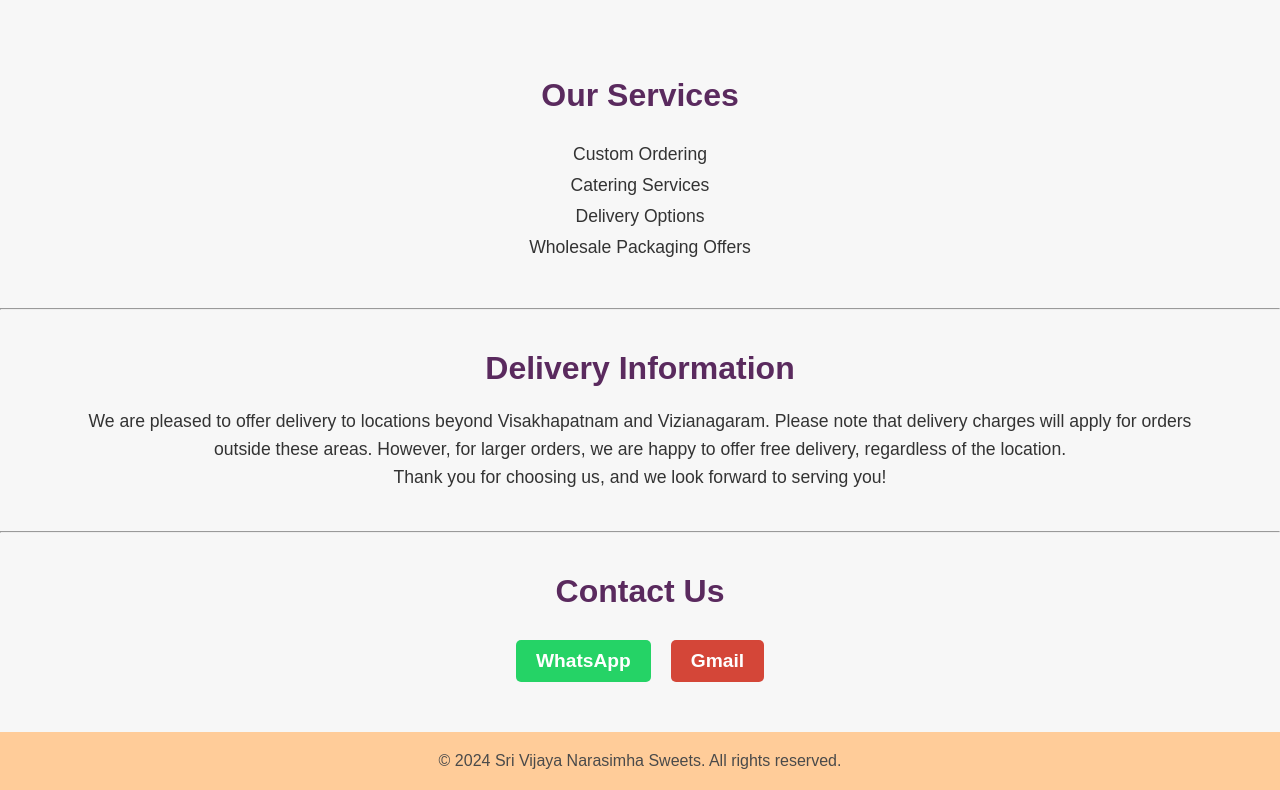
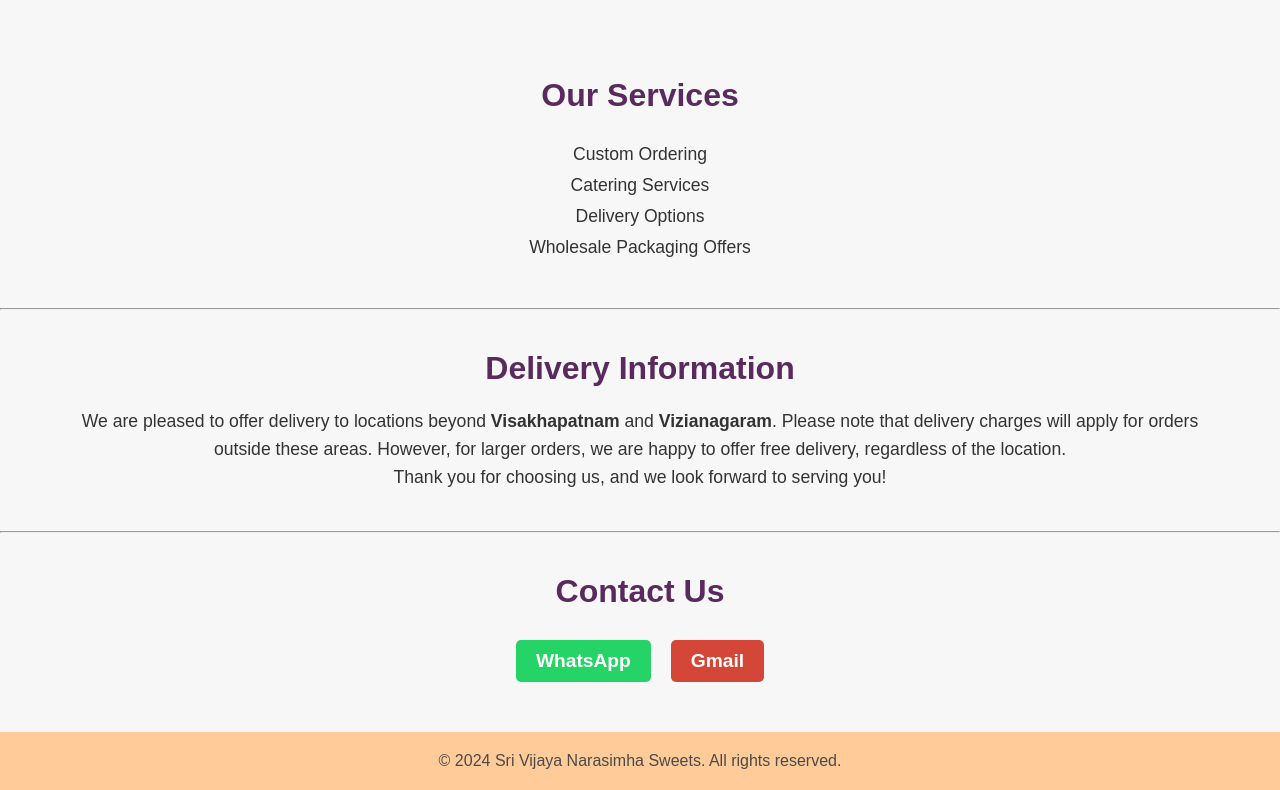
Before and after one commit to akash0435/vijayanarasimha, a plain HTML site: page index.html in a window 1280 px wide. Shown: the part 2161-2951 px from the top of the page. Drawn offline with Linux system fonts and the light colour scheme.

Commit message:
Update index.html

```diff
--- a/index.html
+++ b/index.html
@@ -162,7 +162,7 @@
    <section class="delivery-info">
     <div class="container">
       <h2>Delivery Information</h2>
-      <p>We are pleased to offer delivery to locations beyond Visakhapatnam and Vizianagaram. Please note that delivery charges will apply for orders outside these areas. However, for larger orders, we are happy to offer free delivery, regardless of the location.</p>
+      <p>We are pleased to offer delivery to locations beyond <b>Visakhapatnam</b> and <b>Vizianagaram</b>. Please note that delivery charges will apply for orders outside these areas. However, for larger orders, we are happy to offer free delivery, regardless of the location.</p>
       <p>Thank you for choosing us, and we look forward to serving you!</p>
     </div>
   </section>
```
